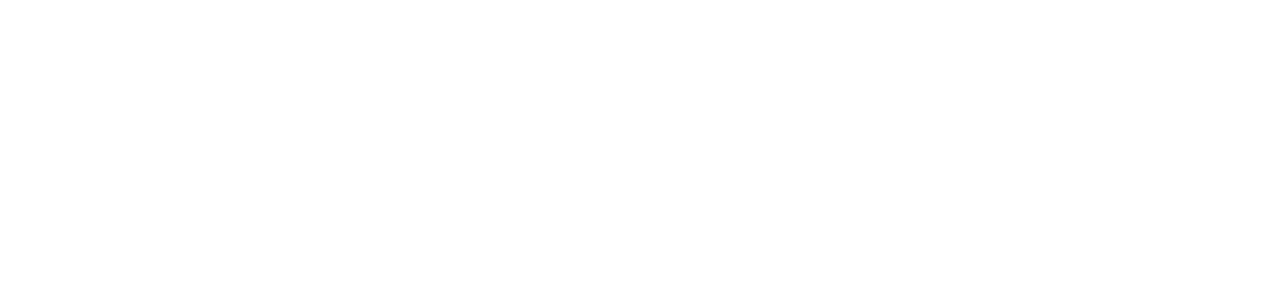
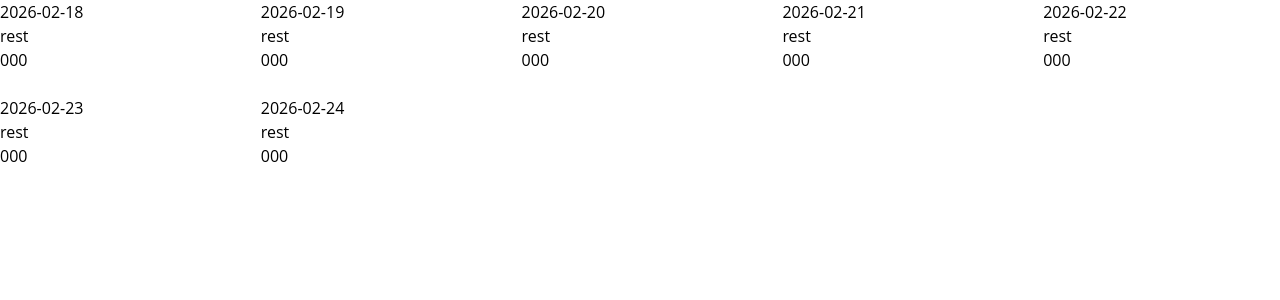
Before and after one commit to artasvest/caltrack, a Vue app in the folder tr/: page / in a window 1280 px wide. Shown: the top 300 px of the page. Built offline with nearby package versions, Linux system fonts and the light colour scheme; the HTML template or start-up script is replaced by a standard one; a web font is replaced by a local one.

Commit message:
card rend

```diff
--- a/tr/src/components/CalorieTracker.vue
+++ b/tr/src/components/CalorieTracker.vue
@@ -9,9 +9,26 @@
 import type { Day } from '../types/types'
 import DayCard from './DayCard.vue';
 import { ref } from 'vue';
-const days = ref<Day[]>([
 
-])
+
+function generateDays(count: number): Day[] {
+  return Array.from({ length: count }, (_, i) => {
+    const date = new Date()
+    date.setDate(date.getDate() - (count - 1 - i))
+    const dateStr = `${date.getFullYear()}-${String(date.getMonth() + 1).padStart(2, '0')}-${String(date.getDate()).padStart(2, '0')}`
+
+    return {
+      date: dateStr,
+      type: 'rest',
+      additional: {},
+      nutrients: { protein: 0, fat: 0, carbs: 0 }
+    }
+  })
+}
+
+const days = ref<Day[]>(generateDays(7))
+
+
 </script>
 
 <style scoped>
--- a/tr/src/components/AddDayButton.vue
+++ b/tr/src/components/DayDetail.vue
@@ -1,9 +1,9 @@
 <template>
-    <button @click="addDay"></button>
+    <button @click="openDay"></button>
 </template>
 
 <script setup lang="ts">
-const addDay = () => {
+const openDay = () => {
 
 }
 </script>
```
